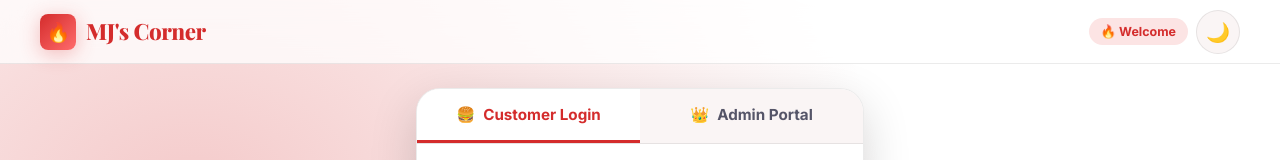
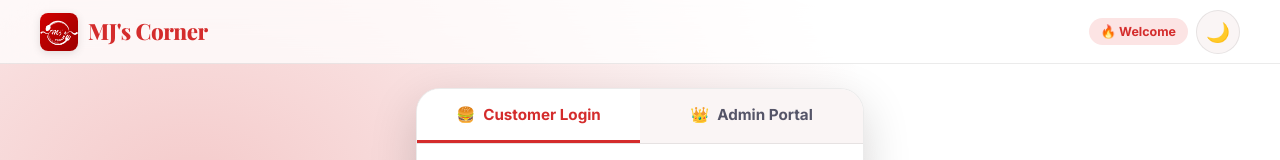
Before and after one commit to mjscornerinfo-dotcom/MJ-s-Corner, a website: page login.html in a window 1280 px wide. Shown: the top 160 px of the page. Drawn offline with nearby package versions, Linux system fonts and the light colour scheme.

Commit message:
Replace fire emoji with LOGO.jpg in brand logo across all pages

```diff
--- a/login.html
+++ b/login.html
@@ -37,7 +37,9 @@
   <header class="header" id="header">
     <div class="header-inner">
       <a href="index.html" class="logo" style="text-decoration:none;">
-        <div class="logo-icon">🔥</div>
+        <div class="logo-icon">
+          <img src="LOGO.jpg" alt="MJ's Corner Logo">
+        </div>
         MJ's Corner
       </a>
       <div class="header-actions">
--- a/styles.css
+++ b/styles.css
@@ -205,16 +205,23 @@ input, select, textarea {
 }
 
 .logo-icon {
-  width: 36px;
-  height: 36px;
-  background: linear-gradient(135deg, var(--accent), #ff6b6b);
+  width: 38px;
+  height: 38px;
   border-radius: var(--radius-sm);
   display: flex;
   align-items: center;
   justify-content: center;
-  font-size: 1.2rem;
-  color: white;
-  box-shadow: var(--shadow-accent);
+  overflow: hidden;
+  box-shadow: 0 2px 8px rgba(0, 0, 0, 0.12);
+  flex-shrink: 0;
+  background: var(--bg-card);
+}
+
+.logo-icon img {
+  width: 100%;
+  height: 100%;
+  object-fit: cover;
+  display: block;
 }
 
 .header-actions {
```
Also changed, not shown: admin.html (+3 -1 lines), index.html (+3 -1 lines).
